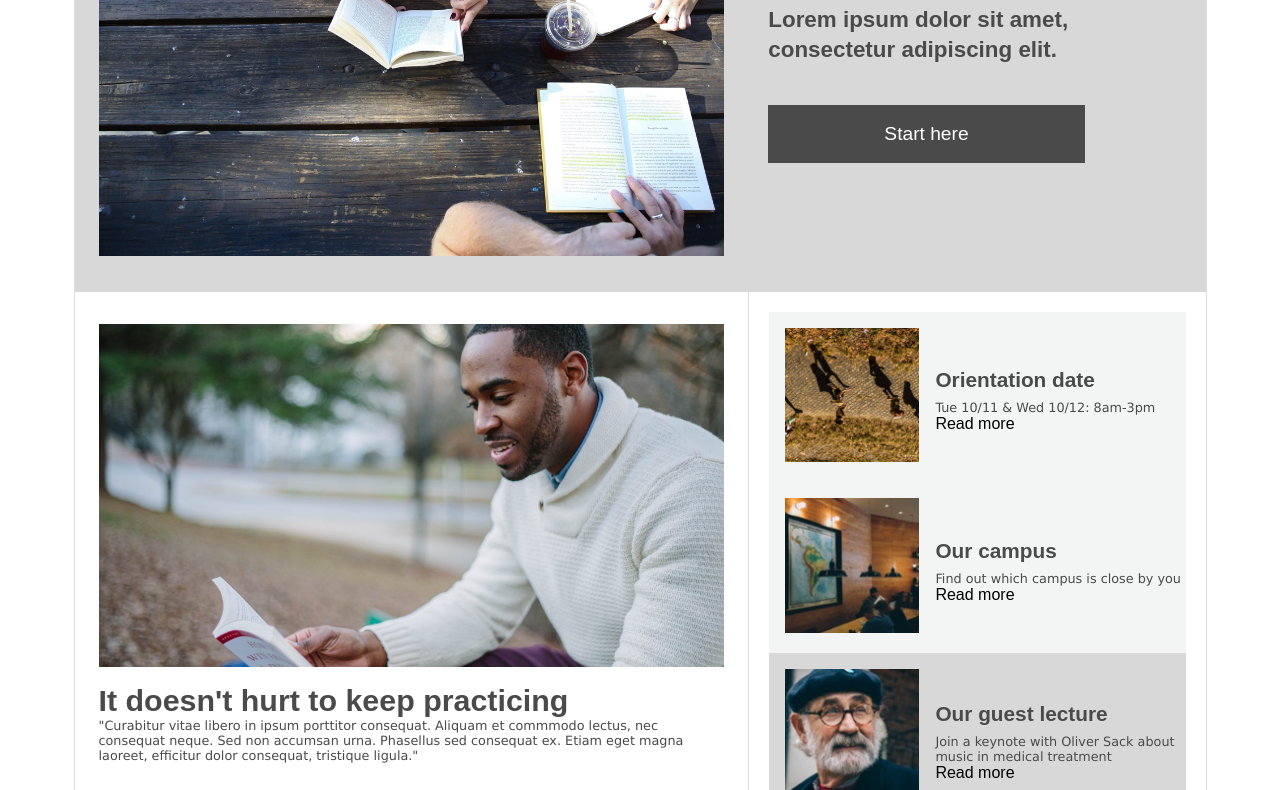
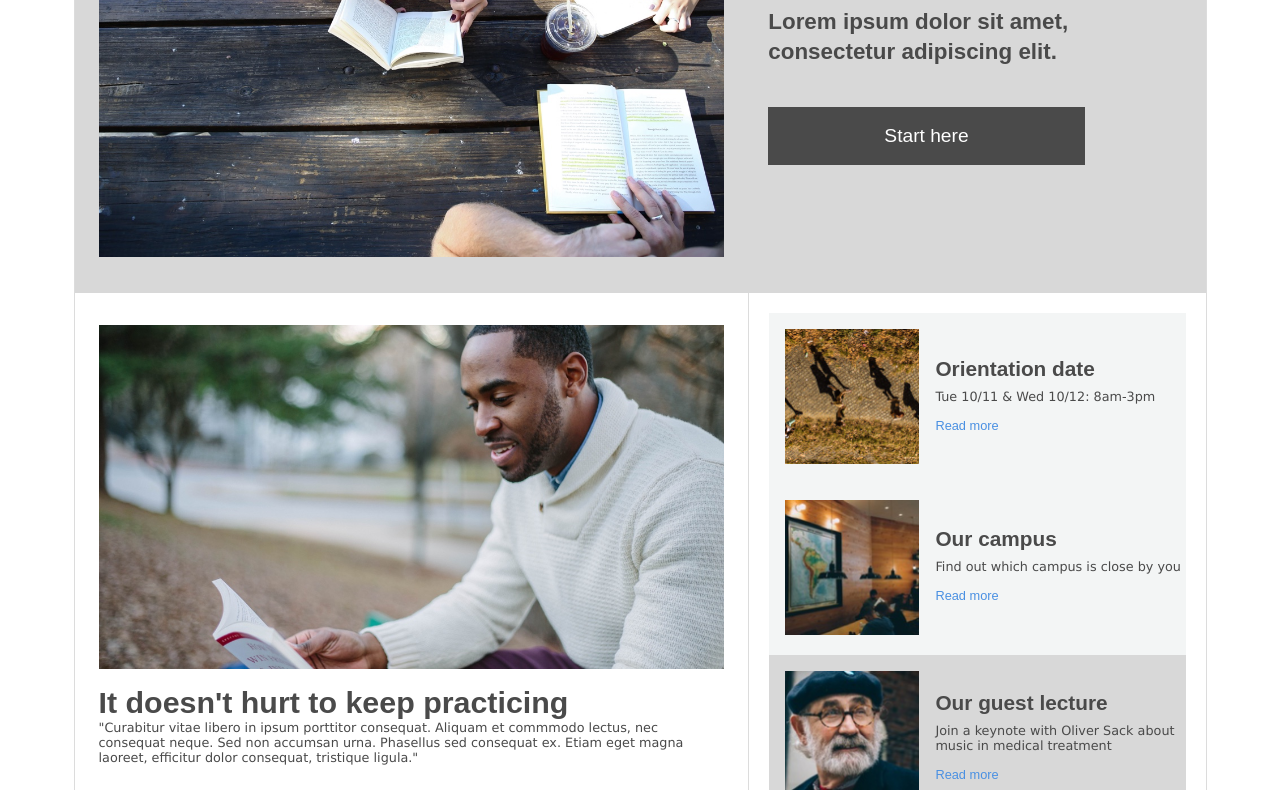
Before and after one commit to travisbrowny/Colmar-Academy, a plain HTML site: page index.html in a window 1280 px wide. Shown: the part 304-1094 px from the top of the page. Drawn offline with Linux system fonts and the light colour scheme.

Commit message:
Add styling for read more links

```diff
--- a/resources/css/style.css
+++ b/resources/css/style.css
@@ -176,3 +176,11 @@ ul.nav {
 .bg-lightgray {
     background-color: #F3F5F5;
 }
+a:link,
+a:active,
+a:visited,
+a:hover {
+    color: #4A90E2;
+    font-size: 0.8rem;
+    line-height: 2.8rem;
+}
```
